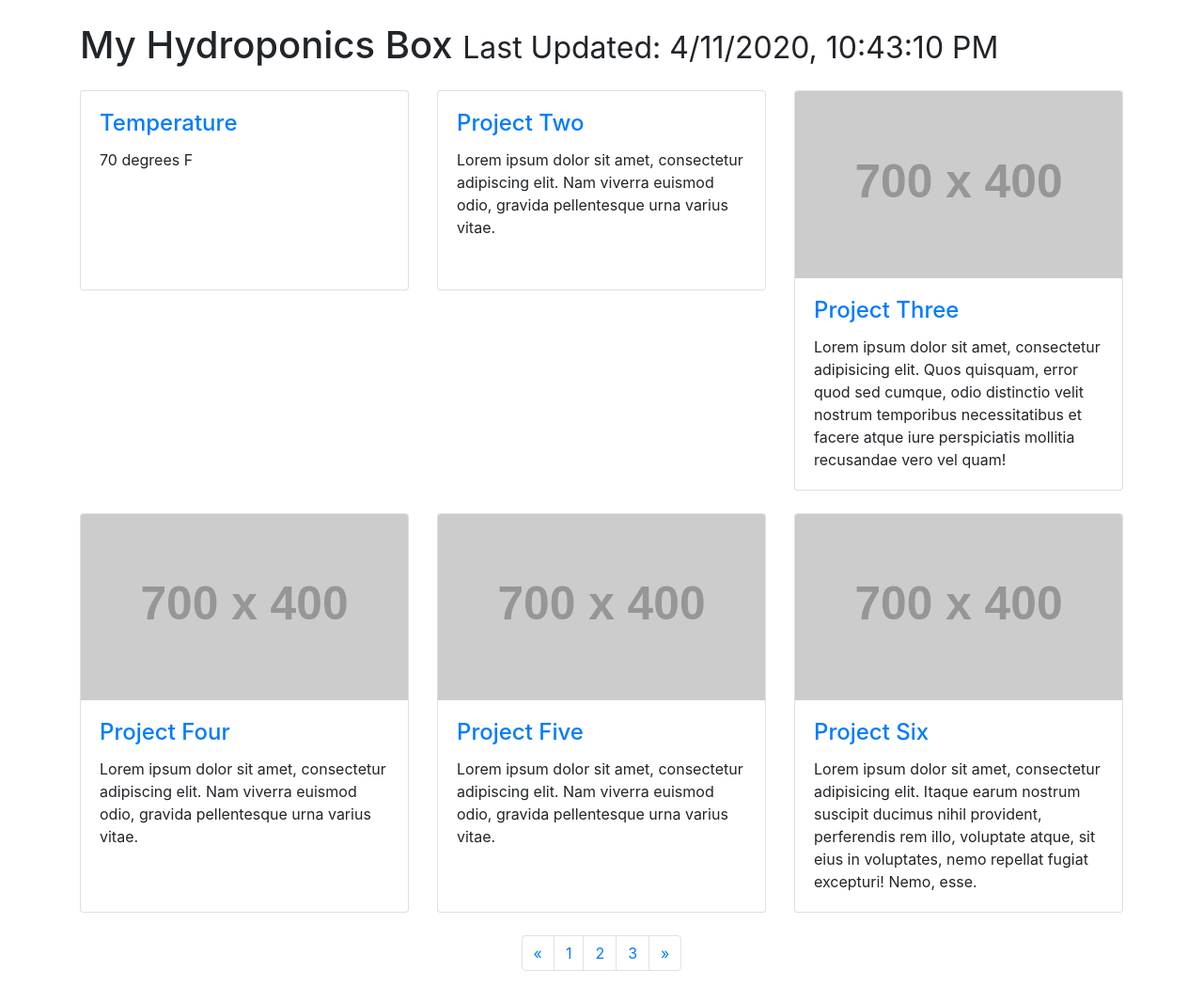
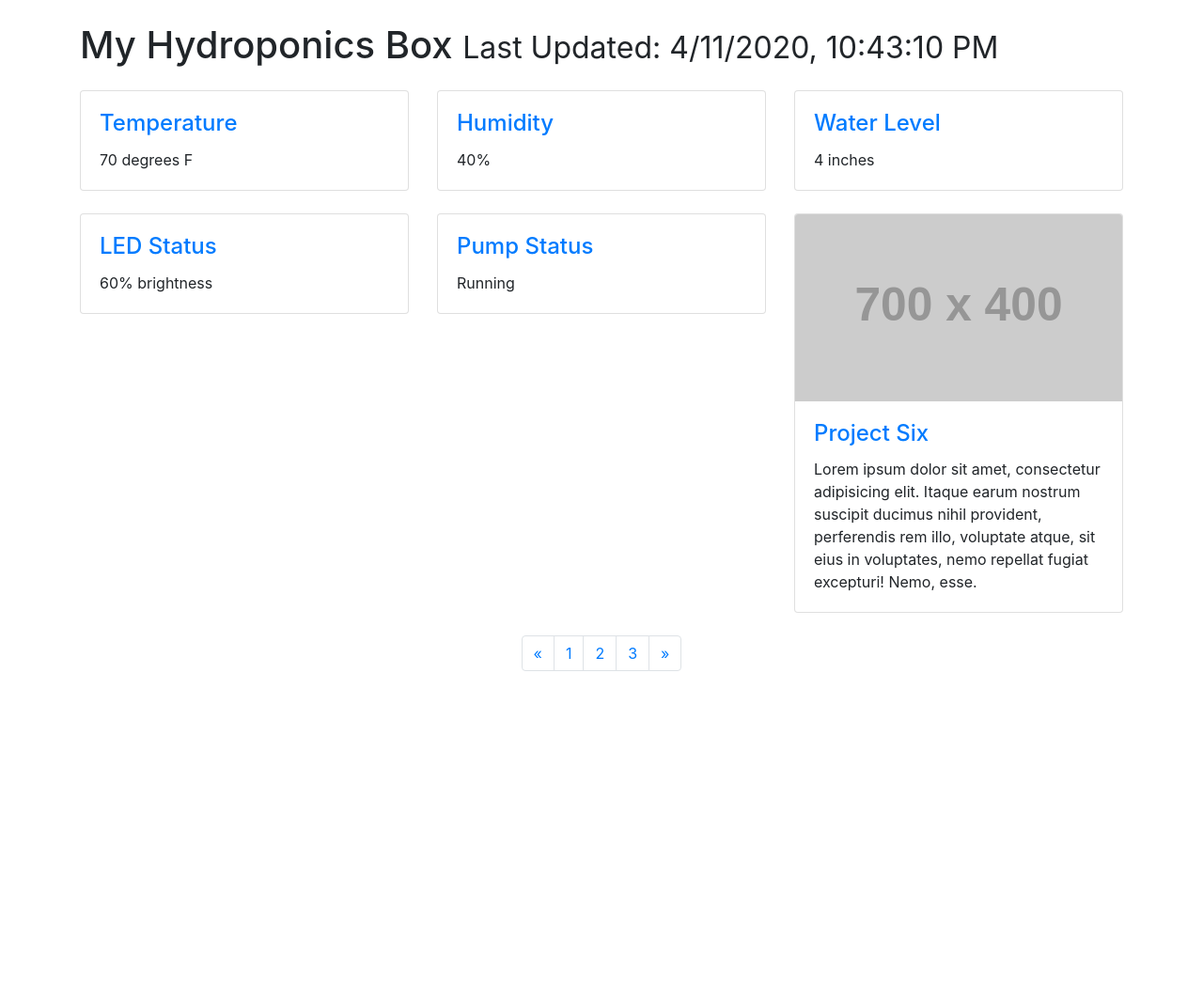
Before and after one commit to phadjian/hydroponics, a Flask app: page / in a window 1280 px wide. Shown: the whole page at 94% size. After the commit the page ends 714 px from the top, so only its background shows below. Run offline with Flask 2, Linux system fonts and the light colour scheme; grey boxes labelled with a size stand in for pictures from a placeholder-image service; some libraries are stand-ins or nearby versions.

Commit message:
fiddling

```diff
--- a/webapp/templates/newPage.html
+++ b/webapp/templates/newPage.html
@@ -21,7 +21,7 @@
 
   <div class="row">
     <div class="col-lg-4 col-sm-6 mb-4">
-      <div class="card h-50">
+      <div class="card h-60">
         <div class="card-body">
           <h4 class="card-title">
             <a href="#">Temperature</a>
@@ -31,45 +31,42 @@
       </div>
     </div>
     <div class="col-lg-4 col-sm-6 mb-4">
-      <div class="card h-50">
+      <div class="card h-60">
         <div class="card-body">
           <h4 class="card-title">
-            <a href="#">Project Two</a>
+            <a href="#">Humidity</a>
           </h4>
-          <p class="card-text">Lorem ipsum dolor sit amet, consectetur adipiscing elit. Nam viverra euismod odio, gravida pellentesque urna varius vitae.</p>
+          <p class="card-text">40%</p>
         </div>
       </div>
     </div>
     <div class="col-lg-4 col-sm-6 mb-4">
-      <div class="card h-100">
-        <a href="#"><img class="card-img-top" src="http://placehold.it/700x400" alt=""></a>
+      <div class="card h-60">
         <div class="card-body">
           <h4 class="card-title">
-            <a href="#">Project Three</a>
+            <a href="#">Water Level</a>
           </h4>
-          <p class="card-text">Lorem ipsum dolor sit amet, consectetur adipisicing elit. Quos quisquam, error quod sed cumque, odio distinctio velit nostrum temporibus necessitatibus et facere atque iure perspiciatis mollitia recusandae vero vel quam!</p>
+          <p class="card-text">4 inches</p>
         </div>
       </div>
     </div>
     <div class="col-lg-4 col-sm-6 mb-4">
-      <div class="card h-100">
-        <a href="#"><img class="card-img-top" src="http://placehold.it/700x400" alt=""></a>
+      <div class="card h-60">
         <div class="card-body">
           <h4 class="card-title">
-            <a href="#">Project Four</a>
+            <a href="#">LED Status</a>
           </h4>
-          <p class="card-text">Lorem ipsum dolor sit amet, consectetur adipiscing elit. Nam viverra euismod odio, gravida pellentesque urna varius vitae.</p>
+          <p class="card-text">60% brightness</p>
         </div>
       </div>
     </div>
     <div class="col-lg-4 col-sm-6 mb-4">
-      <div class="card h-100">
-        <a href="#"><img class="card-img-top" src="http://placehold.it/700x400" alt=""></a>
+      <div class="card h-60">
         <div class="card-body">
           <h4 class="card-title">
-            <a href="#">Project Five</a>
+            <a href="#">Pump Status</a>
           </h4>
-          <p class="card-text">Lorem ipsum dolor sit amet, consectetur adipiscing elit. Nam viverra euismod odio, gravida pellentesque urna varius vitae.</p>
+          <p class="card-text">Running</p>
         </div>
       </div>
     </div>
```
